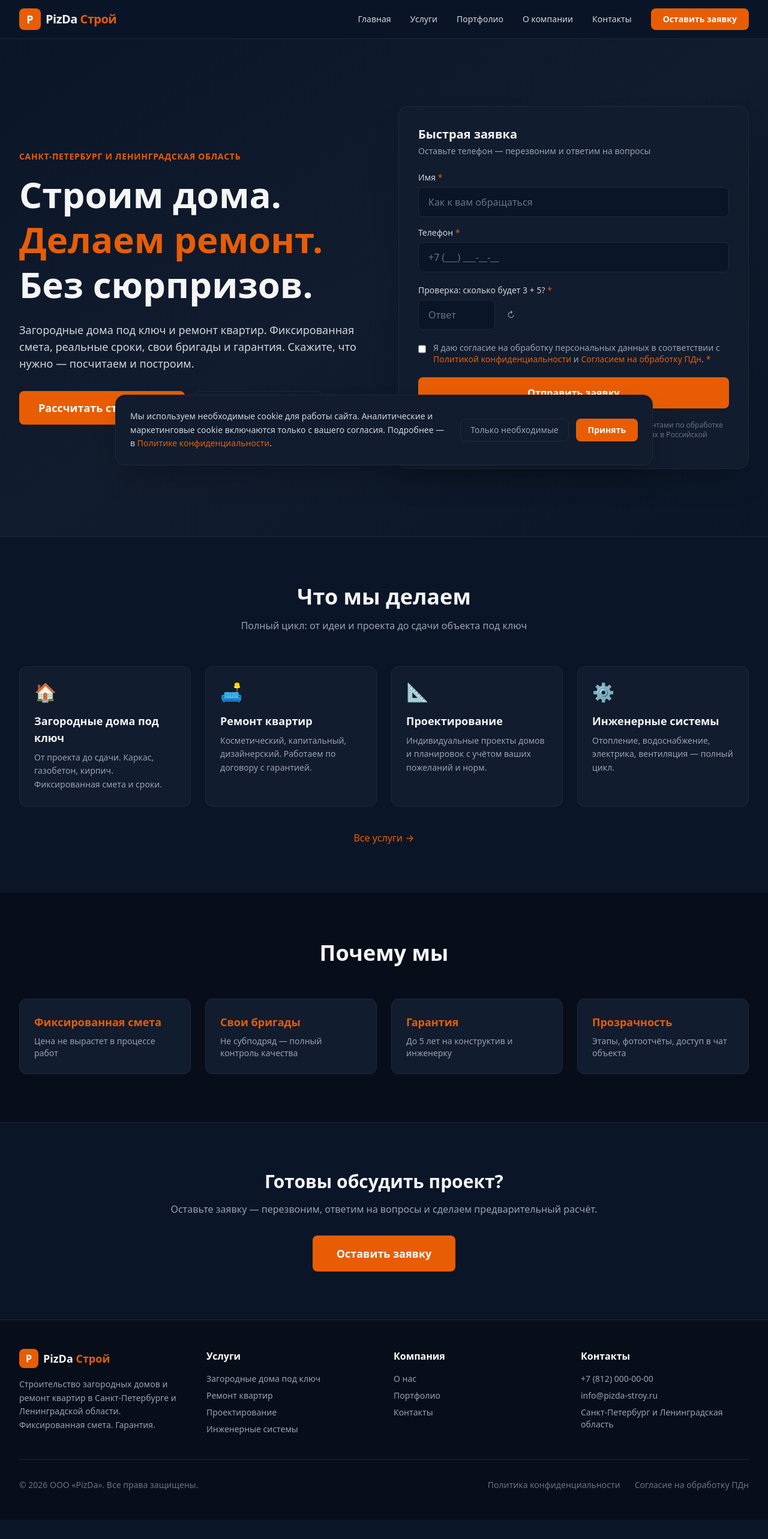
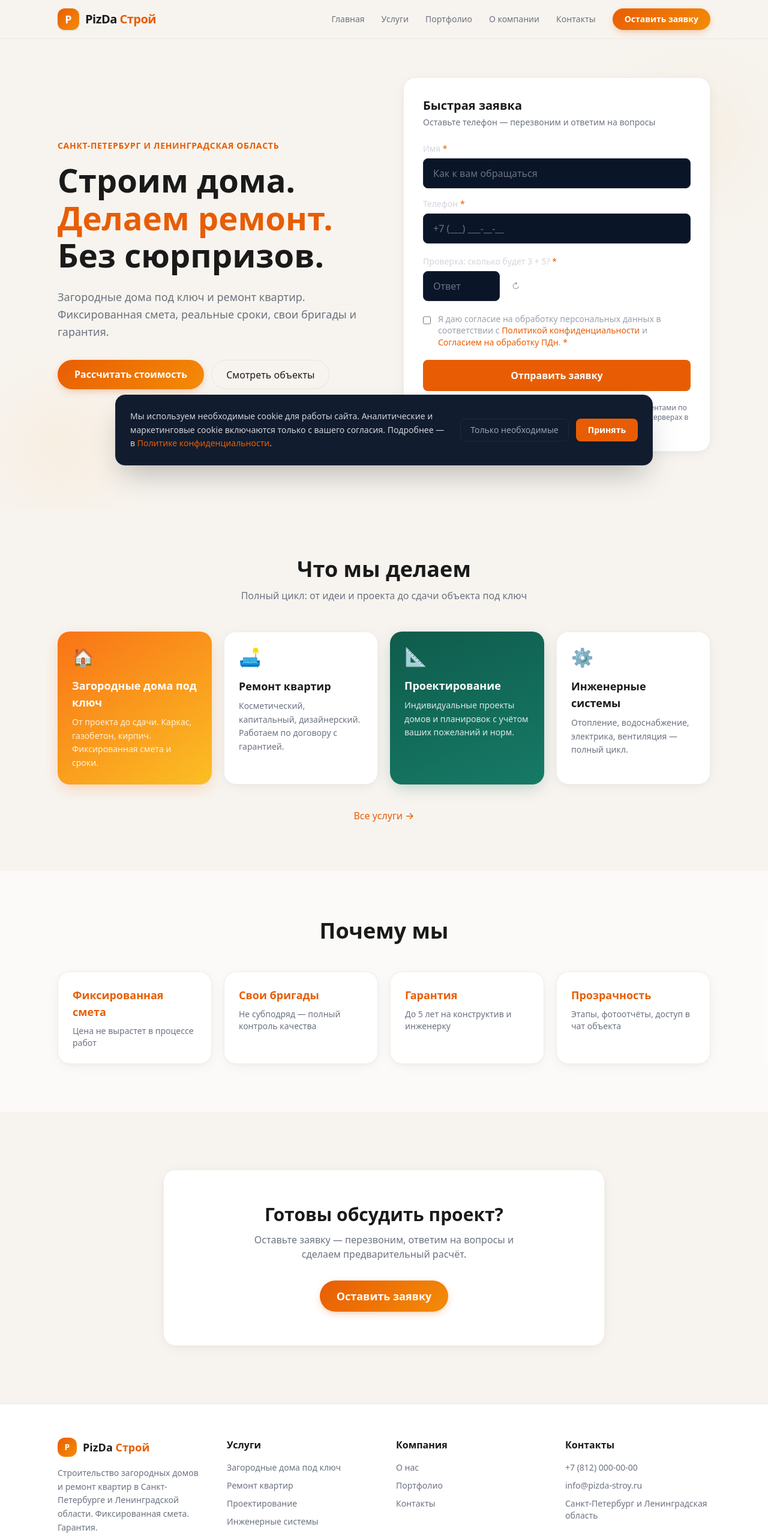
Before and after one commit to easylol1998-pixel/PizdecStroy, a Next.js app: page / in a window 1280 px wide. Shown: the top 2566 px of the page at 60% size. Before the commit the page ends 2534 px from the top, so only its background shows below. Built offline with nearby package versions, Linux system fonts and the light colour scheme.

Commit message:
Redesign: soft light premium style (VisionPro-inspired)

```diff
--- a/src/app/globals.css
+++ b/src/app/globals.css
@@ -1,23 +1,31 @@
 @import "tailwindcss";
 
 :root {
-  --background: #0A1628;
-  --foreground: #F5F5F5;
+  --background: #F7F4EF;
+  --foreground: #1A1A1A;
   --primary: #E85D04;
-  --primary-hover: #F48C06;
-  --card: #111C2E;
-  --muted: #94A3B8;
-  --border: #1E293B;
+  --primary-soft: #F48C06;
+  --card: #FFFFFF;
+  --muted: #6B7280;
+  --border: #E8E4DE;
+  --green: #0F5C4C;
+  --green-soft: #167A66;
+  --peach: #F5E6D3;
+  --orange-grad-from: #F97316;
+  --orange-grad-to: #FBBF24;
 }
 
 @theme inline {
   --color-background: var(--background);
   --color-foreground: var(--foreground);
   --color-primary: var(--primary);
-  --color-primary-hover: var(--primary-hover);
+  --color-primary-soft: var(--primary-soft);
   --color-card: var(--card);
   --color-muted: var(--muted);
   --color-border: var(--border);
+  --color-green: var(--green);
+  --color-green-soft: var(--green-soft);
+  --color-peach: var(--peach);
   --font-sans: var(--font-geist-sans);
   --font-mono: var(--font-geist-mono);
 }
@@ -28,27 +36,96 @@ body {
   font-family: system-ui, -apple-system, BlinkMacSystemFont, "Segoe UI", Roboto, sans-serif;
 }
 
+/* Soft card shadow */
+.card-soft {
+  background: #FFFFFF;
+  border-radius: 1.25rem;
+  box-shadow: 0 4px 24px -4px rgba(0, 0, 0, 0.06), 0 2px 8px -2px rgba(0, 0, 0, 0.04);
+  border: 1px solid rgba(232, 228, 222, 0.6);
+}
+
+.card-soft:hover {
+  box-shadow: 0 8px 32px -4px rgba(0, 0, 0, 0.08), 0 4px 12px -2px rgba(0, 0, 0, 0.05);
+}
+
+/* Gradient cards */
+.card-orange {
+  background: linear-gradient(145deg, #F97316 0%, #FBBF24 100%);
+  border-radius: 1.25rem;
+  color: white;
+  box-shadow: 0 8px 28px -6px rgba(249, 115, 22, 0.35);
+}
+
+.card-green {
+  background: linear-gradient(160deg, #0F5C4C 0%, #167A66 100%);
+  border-radius: 1.25rem;
+  color: white;
+  box-shadow: 0 8px 28px -6px rgba(15, 92, 76, 0.3);
+}
+
+/* Soft button */
+.btn-primary {
+  background: linear-gradient(135deg, #E85D04, #F48C06);
+  color: white;
+  font-weight: 600;
+  border-radius: 9999px;
+  padding: 0.75rem 1.75rem;
+  transition: all 0.2s ease;
+  box-shadow: 0 4px 14px -3px rgba(232, 93, 4, 0.4);
+}
+
+.btn-primary:hover {
+  transform: translateY(-1px);
+  box-shadow: 0 6px 20px -3px rgba(232, 93, 4, 0.5);
+}
+
+.btn-soft {
+  background: #F5E6D3;
+  color: #1A1A1A;
+  font-weight: 500;
+  border-radius: 9999px;
+  padding: 0.75rem 1.5rem;
+  transition: all 0.2s ease;
+}
+
+.btn-soft:hover {
+  background: #EED9C0;
+}
+
+.btn-outline {
+  background: transparent;
+  color: #1A1A1A;
+  font-weight: 500;
+  border-radius: 9999px;
+  padding: 0.7rem 1.5rem;
+  border: 1.5px solid #E8E4DE;
+  transition: all 0.2s ease;
+}
+
+.btn-outline:hover {
+  border-color: #E85D04;
+  color: #E85D04;
+}
+
 /* Custom scrollbar */
 ::-webkit-scrollbar {
   width: 8px;
 }
 ::-webkit-scrollbar-track {
-  background: #0A1628;
+  background: #F7F4EF;
 }
 ::-webkit-scrollbar-thumb {
-  background: #1E293B;
+  background: #D4CFC7;
   border-radius: 4px;
 }
 ::-webkit-scrollbar-thumb:hover {
   background: #E85D04;
 }
 
-/* Smooth transitions */
 a, button {
   transition: all 0.2s ease;
 }
 
-/* Form focus styles */
 input:focus, textarea:focus, select:focus {
   outline: 2px solid var(--primary);
   outline-offset: 2px;
--- a/src/app/layout.tsx
+++ b/src/app/layout.tsx
@@ -41,7 +41,7 @@ export default function RootLayout({
 }>) {
   return (
     <html lang="ru" className={`${geistSans.variable} h-full antialiased`}>
-      <body className="min-h-full flex flex-col bg-[#0A1628] text-[#F5F5F5]">
+      <body className="min-h-full flex flex-col bg-[#F7F4EF] text-[#1A1A1A]">
         <Header />
         <main className="flex-1">{children}</main>
         <Footer />
--- a/src/app/page.tsx
+++ b/src/app/page.tsx
@@ -34,46 +34,41 @@ const advantages = [
 export default function Home() {
   return (
     <>
-      <section className="relative overflow-hidden">
-        <div className="absolute inset-0 bg-gradient-to-br from-[#0A1628] via-[#111C2E] to-[#0A1628]" />
-        <div className="absolute inset-0 opacity-20 bg-[radial-gradient(ellipse_at_top_right,_var(--tw-gradient-stops))] from-[#E85D04] via-transparent to-transparent" />
+      {/* Hero */}
+      <section className="relative overflow-hidden pt-10 pb-16 lg:pt-16 lg:pb-24">
+        <div className="absolute top-20 right-10 w-40 h-40 rounded-full bg-[#F5E6D3]/60 blur-3xl" />
+        <div className="absolute bottom-10 left-10 w-32 h-32 rounded-full bg-orange-200/40 blur-3xl" />
 
-        <div className="relative max-w-7xl mx-auto px-4 sm:px-6 lg:px-8 py-20 lg:py-28">
-          <div className="grid lg:grid-cols-2 gap-12 items-center">
+        <div className="relative max-w-6xl mx-auto px-4 sm:px-6 lg:px-8">
+          <div className="grid lg:grid-cols-2 gap-10 lg:gap-16 items-center">
             <div>
               <p className="text-[#E85D04] font-semibold text-sm uppercase tracking-wider mb-4">
                 Санкт-Петербург и Ленинградская область
               </p>
-              <h1 className="text-4xl sm:text-5xl lg:text-6xl font-bold leading-tight mb-6">
+              <h1 className="text-4xl sm:text-5xl lg:text-[3.4rem] font-bold leading-[1.15] mb-6 text-[#1A1A1A]">
                 Строим дома.{" "}
                 <span className="text-[#E85D04]">Делаем ремонт.</span>
                 <br />
                 Без сюрпризов.
               </h1>
-              <p className="text-lg text-gray-300 mb-8 max-w-xl">
+              <p className="text-lg text-[#6B7280] mb-8 max-w-lg leading-relaxed">
                 Загородные дома под ключ и ремонт квартир. Фиксированная смета,
-                реальные сроки, свои бригады и гарантия. Скажите, что нужно —
-                посчитаем и построим.
+                реальные сроки, свои бригады и гарантия.
               </p>
-              <div className="flex flex-wrap gap-4">
-                <Link
-                  href="/kontakty"
-                  className="bg-[#E85D04] hover:bg-[#F48C06] text-white font-semibold px-8 py-3.5 rounded-lg text-lg"
-                >
+              <div className="flex flex-wrap gap-3">
+                <Link href="/kontakty" className="btn-primary text-base">
                   Рассчитать стоимость
                 </Link>
-                <Link
-                  href="/portfolio"
-                  className="border border-[#1E293B] hover:border-[#E85D04] text-white font-medium px-8 py-3.5 rounded-lg"
-                >
+                <Link href="/portfolio" className="btn-outline text-base">
                   Смотреть объекты
                 </Link>
               </div>
             </div>
 
-            <div className="bg-[#111C2E] border border-[#1E293B] rounded-2xl p-6 lg:p-8 shadow-2xl">
-              <h2 className="text-xl font-semibold mb-1">Быстрая заявка</h2>
-              <p className="text-gray-400 text-sm mb-6">
+            {/* Form card */}
+            <div className="card-soft p-6 lg:p-8">
+              <h2 className="text-xl font-semibold mb-1 text-[#1A1A1A]">Быстрая заявка</h2>
+              <p className="text-[#6B7280] text-sm mb-6">
                 Оставьте телефон — перезвоним и ответим на вопросы
               </p>
               <ContactForm compact />
@@ -82,26 +77,43 @@ export default function Home() {
         </div>
       </section>
 
-      <section className="py-20 border-t border-[#1E293B]">
-        <div className="max-w-7xl mx-auto px-4 sm:px-6 lg:px-8">
-          <div className="text-center mb-14">
-            <h2 className="text-3xl sm:text-4xl font-bold mb-4">Что мы делаем</h2>
-            <p className="text-gray-400 max-w-2xl mx-auto">
+      {/* Services */}
+      <section className="py-16 lg:py-20">
+        <div className="max-w-6xl mx-auto px-4 sm:px-6 lg:px-8">
+          <div className="text-center mb-12">
+            <h2 className="text-3xl sm:text-4xl font-bold mb-3 text-[#1A1A1A]">Что мы делаем</h2>
+            <p className="text-[#6B7280] max-w-xl mx-auto">
               Полный цикл: от идеи и проекта до сдачи объекта под ключ
             </p>
           </div>
 
-          <div className="grid sm:grid-cols-2 lg:grid-cols-4 gap-6">
-            {services.map((s) => (
+          <div className="grid sm:grid-cols-2 lg:grid-cols-4 gap-5">
+            {services.map((s, i) => (
               <div
                 key={s.title}
-                className="bg-[#111C2E] border border-[#1E293B] rounded-xl p-6 hover:border-[#E85D04]/50 transition group"
+                className={`p-6 transition group ${
+                  i === 0
+                    ? "card-orange"
+                    : i === 2
+                    ? "card-green"
+                    : "card-soft"
+                }`}
               >
                 <div className="text-3xl mb-4">{s.icon}</div>
-                <h3 className="text-lg font-semibold mb-2 group-hover:text-[#E85D04] transition">
+                <h3
+                  className={`text-lg font-semibold mb-2 ${
+                    i === 0 || i === 2 ? "text-white" : "text-[#1A1A1A] group-hover:text-[#E85D04]"
+                  }`}
+                >
                   {s.title}
                 </h3>
-                <p className="text-gray-400 text-sm leading-relaxed">{s.desc}</p>
+                <p
+                  className={`text-sm leading-relaxed ${
+                    i === 0 || i === 2 ? "text-white/85" : "text-[#6B7280]"
+                  }`}
+                >
+                  {s.desc}
+                </p>
               </div>
             ))}
           </div>
@@ -117,34 +129,35 @@ export default function Home() {
         </div>
       </section>
 
-      <section className="py-20 bg-[#070E1A]">
-        <div className="max-w-7xl mx-auto px-4 sm:px-6 lg:px-8">
-          <div className="text-center mb-14">
-            <h2 className="text-3xl sm:text-4xl font-bold mb-4">Почему мы</h2>
+      {/* Advantages */}
+      <section className="py-16 lg:py-20 bg-white/60">
+        <div className="max-w-6xl mx-auto px-4 sm:px-6 lg:px-8">
+          <div className="text-center mb-12">
+            <h2 className="text-3xl sm:text-4xl font-bold mb-3 text-[#1A1A1A]">Почему мы</h2>
           </div>
-          <div className="grid sm:grid-cols-2 lg:grid-cols-4 gap-6">
+          <div className="grid sm:grid-cols-2 lg:grid-cols-4 gap-5">
             {advantages.map((a) => (
-              <div key={a.title} className="bg-[#111C2E] border border-[#1E293B] rounded-xl p-6">
+              <div key={a.title} className="card-soft p-6">
                 <h3 className="text-lg font-semibold text-[#E85D04] mb-2">{a.title}</h3>
-                <p className="text-gray-400 text-sm">{a.text}</p>
+                <p className="text-[#6B7280] text-sm">{a.text}</p>
               </div>
             ))}
           </div>
         </div>
       </section>
 
-      <section className="py-20 border-t border-[#1E293B]">
+      {/* CTA */}
+      <section className="py-16 lg:py-24">
         <div className="max-w-3xl mx-auto px-4 text-center">
-          <h2 className="text-3xl font-bold mb-4">Готовы обсудить проект?</h2>
-          <p className="text-gray-400 mb-8">
-            Оставьте заявку — перезвоним, ответим на вопросы и сделаем предварительный расчёт.
-          </p>
-          <Link
-            href="/kontakty"
-            className="inline-block bg-[#E85D04] hover:bg-[#F48C06] text-white font-semibold px-10 py-4 rounded-lg text-lg"
-          >
-            Оставить заявку
-          </Link>
+          <div className="card-soft p-10 lg:p-14">
+            <h2 className="text-3xl font-bold mb-3 text-[#1A1A1A]">Готовы обсудить проект?</h2>
+            <p className="text-[#6B7280] mb-8 max-w-md mx-auto">
+              Оставьте заявку — перезвоним, ответим на вопросы и сделаем предварительный расчёт.
+            </p>
+            <Link href="/kontakty" className="btn-primary text-lg inline-block">
+              Оставить заявку
+            </Link>
+          </div>
         </div>
       </section>
     </>
--- a/src/components/Footer.tsx
+++ b/src/components/Footer.tsx
@@ -3,26 +3,26 @@ import { company } from "@/lib/company";
 
 export default function Footer() {
   return (
-    <footer className="bg-[#070E1A] border-t border-[#1E293B] mt-auto">
-      <div className="max-w-7xl mx-auto px-4 sm:px-6 lg:px-8 py-12">
-        <div className="grid grid-cols-1 md:grid-cols-4 gap-8">
+    <footer className="bg-white border-t border-[#E8E4DE] mt-auto">
+      <div className="max-w-6xl mx-auto px-4 sm:px-6 lg:px-8 py-14">
+        <div className="grid grid-cols-1 md:grid-cols-4 gap-10">
           <div className="md:col-span-1">
-            <div className="flex items-center gap-2 mb-4">
-              <div className="w-8 h-8 bg-[#E85D04] rounded-lg flex items-center justify-center font-bold text-white">
+            <div className="flex items-center gap-2.5 mb-4">
+              <div className="w-8 h-8 bg-gradient-to-br from-[#E85D04] to-[#F48C06] rounded-xl flex items-center justify-center font-bold text-white text-sm">
                 P
               </div>
-              <span className="font-bold text-lg">
+              <span className="font-bold text-lg text-[#1A1A1A]">
                 PizDa <span className="text-[#E85D04]">Строй</span>
               </span>
             </div>
-            <p className="text-gray-400 text-sm leading-relaxed">
+            <p className="text-[#6B7280] text-sm leading-relaxed">
               Строительство загородных домов и ремонт квартир в Санкт-Петербурге и Ленинградской
               области. Фиксированная смета. Гарантия.
             </p>
           </div>
           <div>
-            <h3 className="font-semibold text-white mb-4">Услуги</h3>
-            <ul className="space-y-2 text-sm text-gray-400">
+            <h3 className="font-semibold text-[#1A1A1A] mb-4">Услуги</h3>
+            <ul className="space-y-2.5 text-sm text-[#6B7280]">
               <li><Link href="/uslugi" className="hover:text-[#E85D04]">Загородные дома под ключ</Link></li>
               <li><Link href="/uslugi" className="hover:text-[#E85D04]">Ремонт квартир</Link></li>
               <li><Link href="/uslugi" className="hover:text-[#E85D04]">Проектирование</Link></li>
@@ -30,23 +30,23 @@ export default function Footer() {
             </ul>
           </div>
           <div>
-            <h3 className="font-semibold text-white mb-4">Компания</h3>
-            <ul className="space-y-2 text-sm text-gray-400">
+            <h3 className="font-semibold text-[#1A1A1A] mb-4">Компания</h3>
+            <ul className="space-y-2.5 text-sm text-[#6B7280]">
               <li><Link href="/o-kompanii" className="hover:text-[#E85D04]">О нас</Link></li>
               <li><Link href="/portfolio" className="hover:text-[#E85D04]">Портфолио</Link></li>
               <li><Link href="/kontakty" className="hover:text-[#E85D04]">Контакты</Link></li>
             </ul>
           </div>
           <div>
-            <h3 className="font-semibold text-white mb-4">Контакты</h3>
-            <ul className="space-y-2 text-sm text-gray-400">
+            <h3 className="font-semibold text-[#1A1A1A] mb-4">Контакты</h3>
+            <ul className="space-y-2.5 text-sm text-[#6B7280]">
               <li><a href={`tel:${company.phoneRaw}`} className="hover:text-[#E85D04]">{company.phone}</a></li>
               <li><a href={`mailto:${company.email}`} className="hover:text-[#E85D04]">{company.email}</a></li>
               <li>{company.region}</li>
             </ul>
           </div>
         </div>
-        <div className="mt-10 pt-8 border-t border-[#1E293B] flex flex-col sm:flex-row justify-between items-center gap-4 text-sm text-gray-500">
+        <div className="mt-12 pt-8 border-t border-[#E8E4DE] flex flex-col sm:flex-row justify-between items-center gap-4 text-sm text-[#9CA3AF]">
           <p>© {new Date().getFullYear()} {company.name}. Все права защищены.</p>
           <div className="flex gap-6">
             <Link href="/politika" className="hover:text-[#E85D04]">Политика конфиденциальности</Link>
--- a/src/components/Header.tsx
+++ b/src/components/Header.tsx
@@ -15,38 +15,38 @@ export default function Header() {
   const [open, setOpen] = useState(false);
 
   return (
-    <header className="sticky top-0 z-50 bg-[#0A1628]/95 backdrop-blur border-b border-[#1E293B]">
-      <div className="max-w-7xl mx-auto px-4 sm:px-6 lg:px-8">
+    <header className="sticky top-0 z-50 bg-[#F7F4EF]/85 backdrop-blur-md border-b border-[#E8E4DE]/80">
+      <div className="max-w-6xl mx-auto px-4 sm:px-6 lg:px-8">
         <div className="flex items-center justify-between h-16">
-          <Link href="/" className="flex items-center gap-2 group">
-            <div className="w-9 h-9 bg-[#E85D04] rounded-lg flex items-center justify-center font-bold text-white text-lg group-hover:scale-105 transition">
+          <Link href="/" className="flex items-center gap-2.5 group">
+            <div className="w-9 h-9 bg-gradient-to-br from-[#E85D04] to-[#F48C06] rounded-xl flex items-center justify-center font-bold text-white text-lg shadow-sm group-hover:scale-105 transition">
               P
             </div>
-            <span className="font-bold text-xl tracking-tight">
+            <span className="font-bold text-xl tracking-tight text-[#1A1A1A]">
               PizDa <span className="text-[#E85D04]">Строй</span>
             </span>
           </Link>
 
-          <nav className="hidden md:flex items-center gap-8">
+          <nav className="hidden md:flex items-center gap-7">
             {navItems.map((item) => (
               <Link
                 key={item.href}
                 href={item.href}
-                className="text-sm font-medium text-gray-300 hover:text-[#E85D04] transition"
+                className="text-sm font-medium text-[#6B7280] hover:text-[#1A1A1A] transition"
               >
                 {item.label}
               </Link>
             ))}
             <Link
               href="/kontakty"
-              className="bg-[#E85D04] hover:bg-[#F48C06] text-white px-5 py-2 rounded-lg text-sm font-semibold"
+              className="btn-primary text-sm !py-2 !px-5"
             >
               Оставить заявку
             </Link>
           </nav>
 
           <button
-            className="md:hidden p-2 text-gray-300"
+            className="md:hidden p-2 text-[#6B7280]"
             onClick={() => setOpen(!open)}
             aria-label="Меню"
           >
@@ -61,12 +61,12 @@ export default function Header() {
         </div>
 
         {open && (
-          <div className="md:hidden pb-4 border-t border-[#1E293B] mt-2 pt-4 space-y-3">
+          <div className="md:hidden pb-4 border-t border-[#E8E4DE] mt-2 pt-4 space-y-3">
             {navItems.map((item) => (
               <Link
                 key={item.href}
                 href={item.href}
-                className="block text-gray-300 hover:text-[#E85D04] py-2"
+                className="block text-[#6B7280] hover:text-[#1A1A1A] py-2"
                 onClick={() => setOpen(false)}
               >
                 {item.label}
@@ -74,7 +74,7 @@ export default function Header() {
             ))}
             <Link
               href="/kontakty"
-              className="block bg-[#E85D04] text-white text-center py-2 rounded-lg font-semibold"
+              className="block btn-primary text-center"
               onClick={() => setOpen(false)}
             >
               Оставить заявку
```
